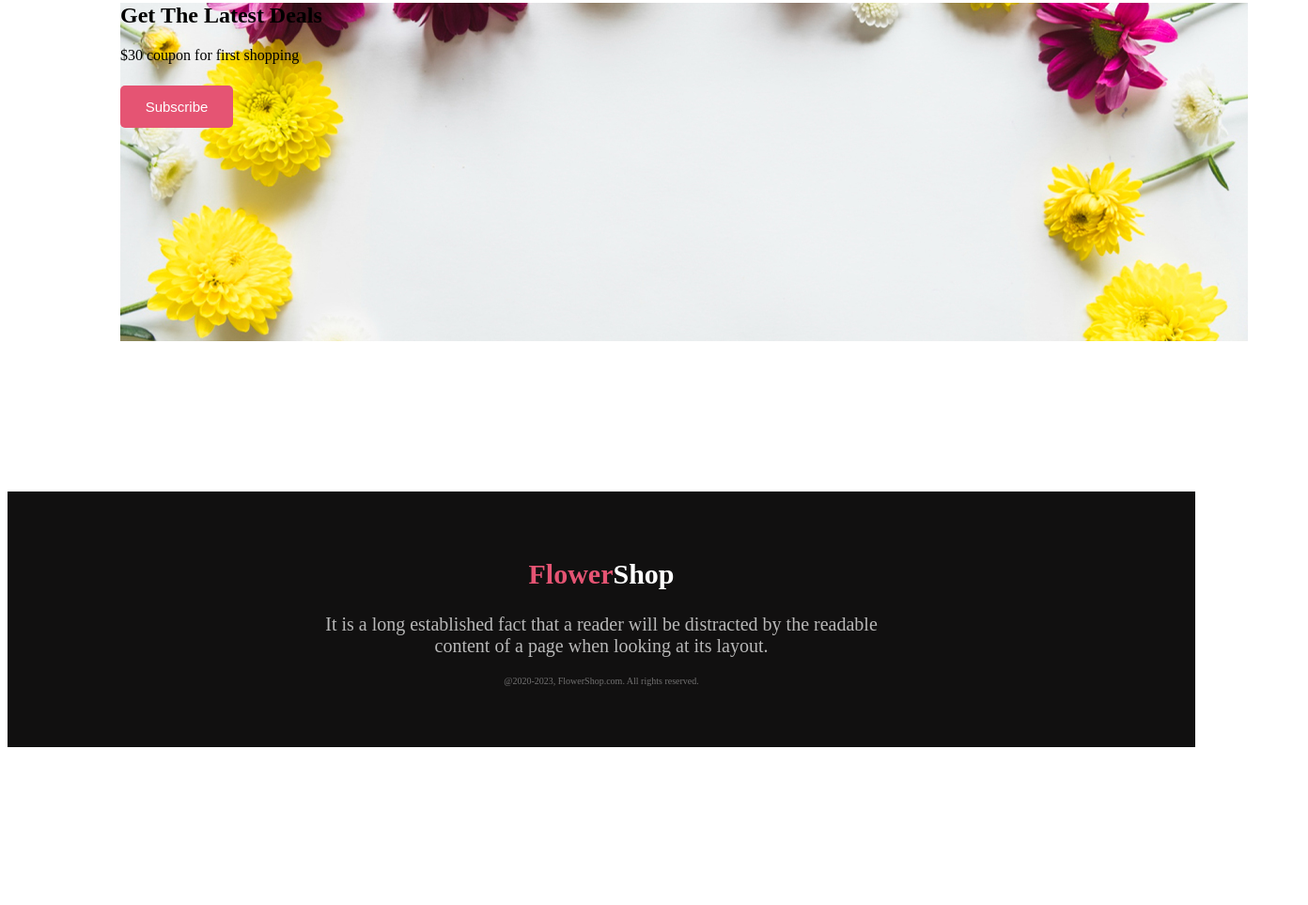
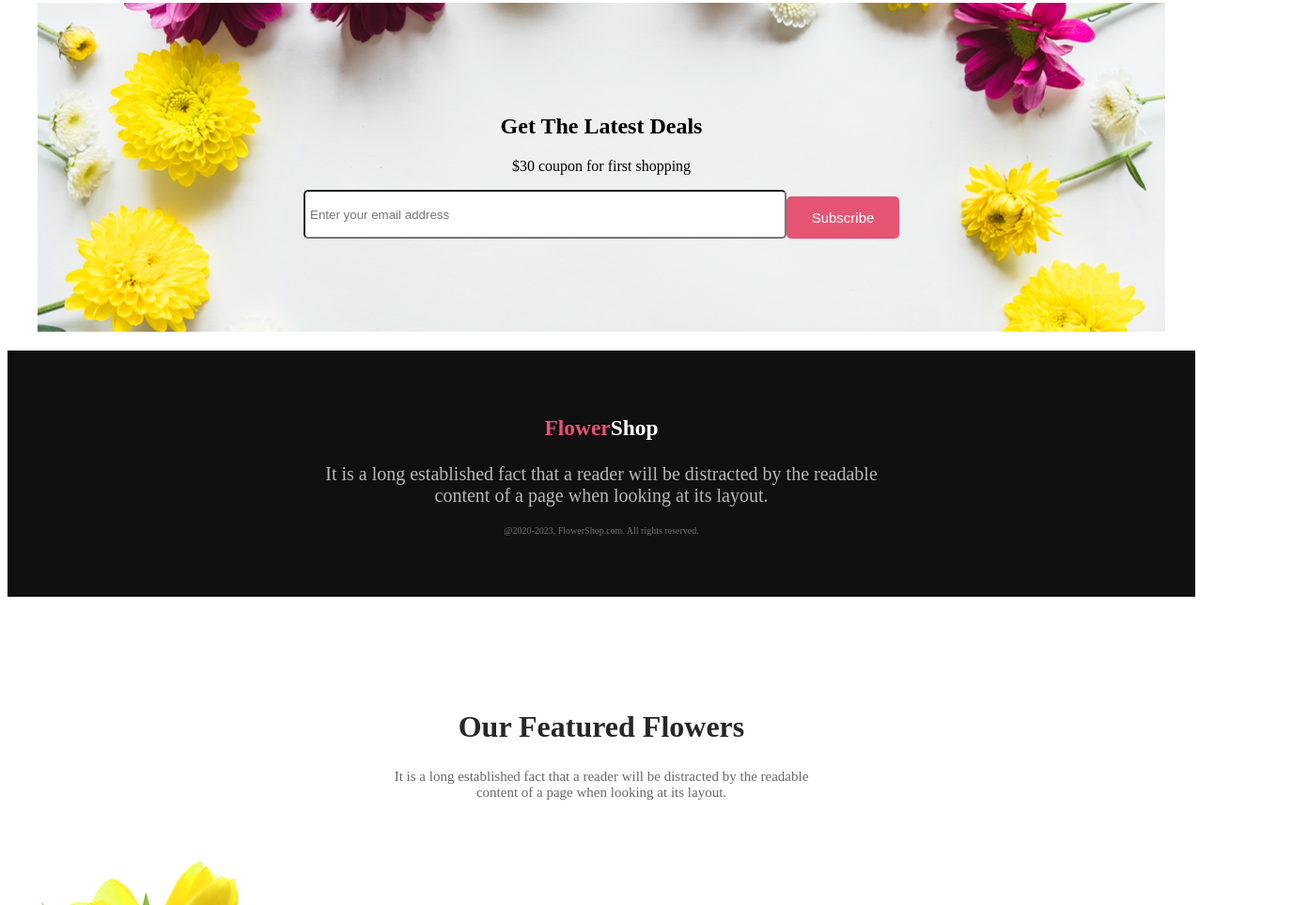
Before and after one commit to Shekhor-Saha/flower-store, a plain HTML site: page index.html in a window 1280 px wide. Shown: the part 2477-3440 px from the top of the page at 94% size, 1392 px wide, since content can reach past the window. Before the commit the page ends 3280 px from the top, so only its background shows below. Drawn offline with Linux system fonts and the light colour scheme.

Commit message:
first commit

```diff
--- a/index.html
+++ b/index.html
@@ -143,26 +143,16 @@
 
 
 <section>
-
-    <div class="back-img">
-
-        <h1>Get The Latest Deals    </h1>
+    <div class="subscribe-section">
+        <div class="text-container" >
+            <h1>Get The Latest Deals </h1>
             <p>$30 coupon for first shopping</p>
-
-
-        <div>
-            <div></div>
-            <div> <button class="banner-button">Subscribe</button></div>
-
-
+            <div class="subscribe-fild">
+                <input class="input" type="email" placeholder="Enter your email address">
+                <button class="banner-button">Subscribe</button>
             </div>
-
-
-
         </div>
-
-
-
+    </div>
 </section>
 
 
@@ -175,38 +165,38 @@
 <section>
 
 
+    <section>
         <footer>
           <div class="back-color">
             <div class="flower-footer">
-
-
               <p>
-        <br>
-        <br>
+                <br />
+                <br />
               </p>
-        <h1>
-            <span class="prmy">Flower</span>Shop
-        </h1>
-</div>
-        <div class="flower-footer2">
-    <p>It is a long established fact that a reader will be distracted by the readable <br>
-        content of a page when looking at its layout.</p>
-        </div>
-<div>
-
-    <div class="flower-footer3">
-    <p>@2020-2023, FlowerShop.com. All rights reserved. </p>
-    <br>
-    <br>
-    <br>
-    <br>
-    <br>
-
+              <h1><span class="prmy">Flower</span>Shop</h1>
             </div>
 
+            <div class="flower-footer2">
+              <p>
+                It is a long established fact that a reader will be distracted
+                by the readable <br />
+                content of a page when looking at its layout.
+              </p>
+            </div>
+
+            <div>
+              <div class="flower-footer3">
+                <p>@2020-2023, FlowerShop.com. All rights reserved.</p>
+                <br />
+                <br />
+                <br />
+                <br />
+                <br />
+              </div>
+            </div>
           </div>
         </footer>
-
+      </section>
 </section>
 
 
@@ -214,6 +204,53 @@
 
 
 
+
+
+
+
+
+
+
+
+
+
+
+
+
+
+
+
+
+
+
+
+
+
+
+<section>
+    <div>
+        <div class="bonas">
+            <h1 class="bonas-hed">Our Featured Flowers</h1>
+
+            <p class="bonas-para">It is a long established fact that a reader will be distracted by the readable <br>
+                content of a page when looking at its layout.</p>
+        </div>
+
+
+        <div class="bonas-img">
+
+            <img src="Flower Asset/pngwing 7.png" alt="">
+
+            <div class="bonas-img-t">
+
+                <u>Pink Flower Tree</u>
+            </div>
+
+        </div>
+        <div></div>
+
+    </div>
+</section>
 
 
 
--- a/style.css
+++ b/style.css
@@ -78,6 +78,7 @@
     padding-left: 0px;
     margin-right: 40px;
     justify-items: center;
+    margin-bottom: 150px;
 }
 
 .sce-4{
@@ -243,3 +244,176 @@ font-size: 20px;
 font-size: 10px;
 
 }
+
+
+
+
+
+
+
+
+
+
+
+
+
+.bonas{
+    margin-top: 120px;
+    text-align: center;
+}
+
+
+.bonas-hed{
+    font-size: 32px;
+    color: #272727;
+
+}
+
+
+.bonas-para{
+    font-size: 15px;
+    color: #272727;
+    opacity: 70%;
+
+}
+
+
+.bonas-img{
+    width: 200px;
+    height: 50px;
+}
+
+
+.bonas-img-t{
+    margin-top: 20px;
+    text-align: center;
+    margin-left: 60px;
+}
+
+
+
+
+
+
+
+
+
+
+
+
+
+
+
+
+
+
+
+
+
+
+
+
+
+
+
+
+
+
+
+
+
+
+
+
+
+
+
+
+
+
+
+
+
+
+
+
+
+
+
+
+
+
+
+
+
+
+
+
+
+
+
+
+
+
+
+
+
+
+
+
+
+
+
+
+
+
+
+
+
+
+
+
+
+
+
+
+
+
+
+
+
+
+
+
+.subscribe-section {
+    height: 350px;
+    margin-top: 500px;
+    display: flex;
+    justify-content: center;
+    align-items: center;
+    background-image: url(new.jpg);
+    background-repeat: no-repeat;
+    width: 1200px;
+    margin: auto;
+  }
+
+  .text-container {
+    text-align: center;
+  }
+
+  .subscribe-fild {
+    display: flex;
+    justify-content: center;
+  }
+
+  .input {
+    padding: 5px;
+    width: 500px;
+    background: white;
+    border-radius: 5px;
+  }
+
+  .input-button {
+    padding: 10px 30px;
+    background: #e55473;
+  }
```
Lines whose indentation alone changed are shown as unchanged.
